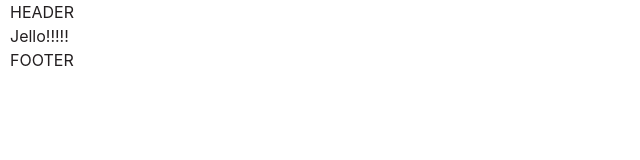
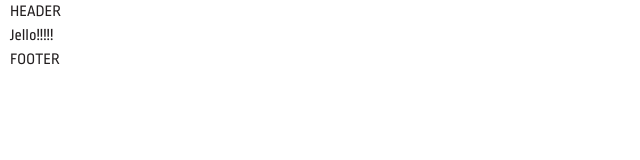
Before and after one commit to AndersonChristian-P/bitty, a React (Create React App) app: page /#/ in a window 1280 px wide. Shown: the top 160 px of the page, without its empty margins (0-640 px from the left). Built offline with nearby package versions, Linux system fonts and the light colour scheme.

Commit message:
added variables for hexcode color

```diff
--- a/src/App.scss
+++ b/src/App.scss
@@ -14,6 +14,13 @@
   box-sizing: border-box;
 }
 
+// Variables
+
+:root {
+  --blackish-color: #231f20;
+  --bluish-color: #2a5bd7;
+}
+
 // BASE SETUP
 
 body {
@@ -22,4 +29,6 @@ body {
   text-rendering: optimizeLegibility;
   padding: 0 10px;
   color: #231f20;
+  color: var(--blackish-color);
+  font-family: 'Ropa Sans', sans-serif;
 }
```
